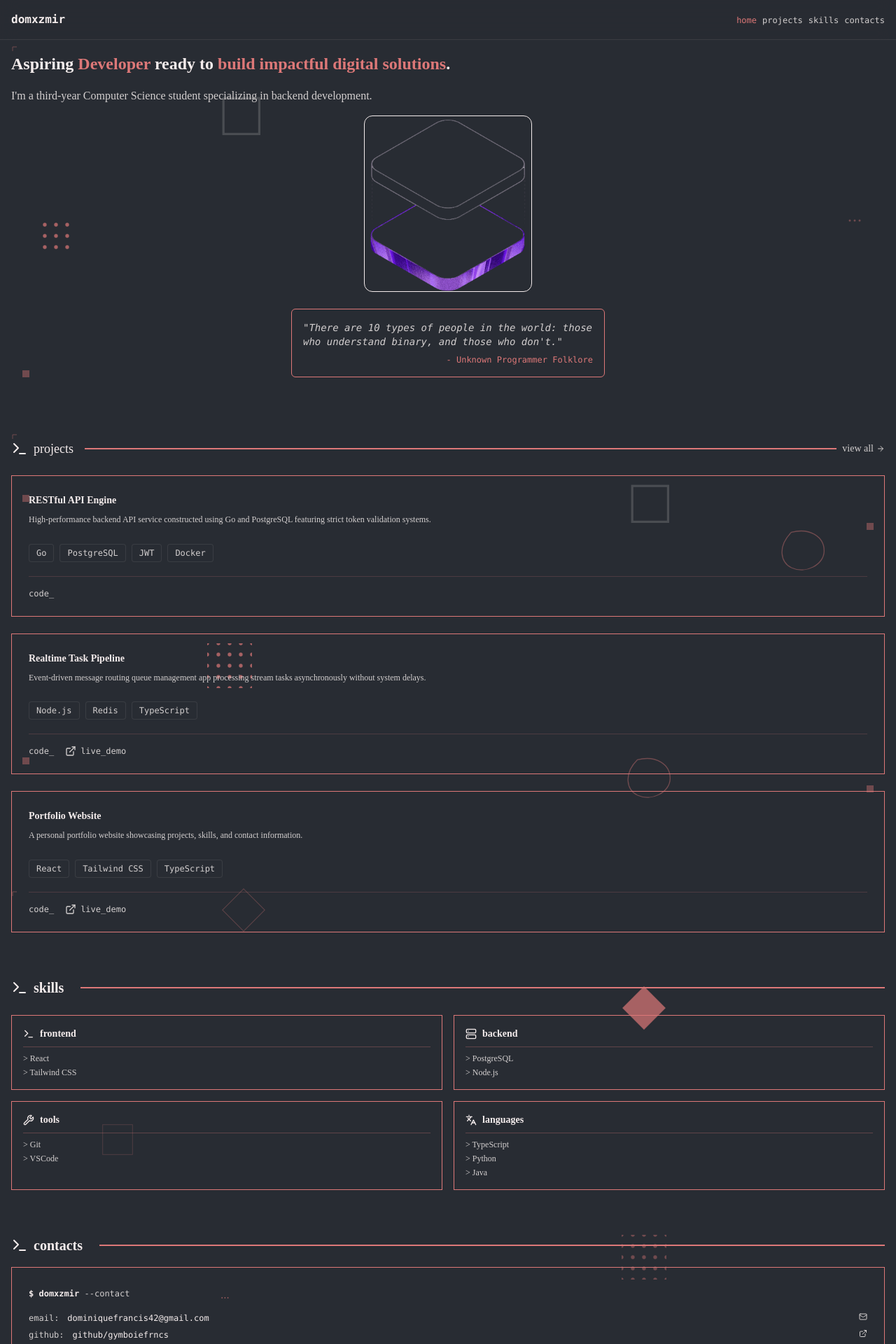
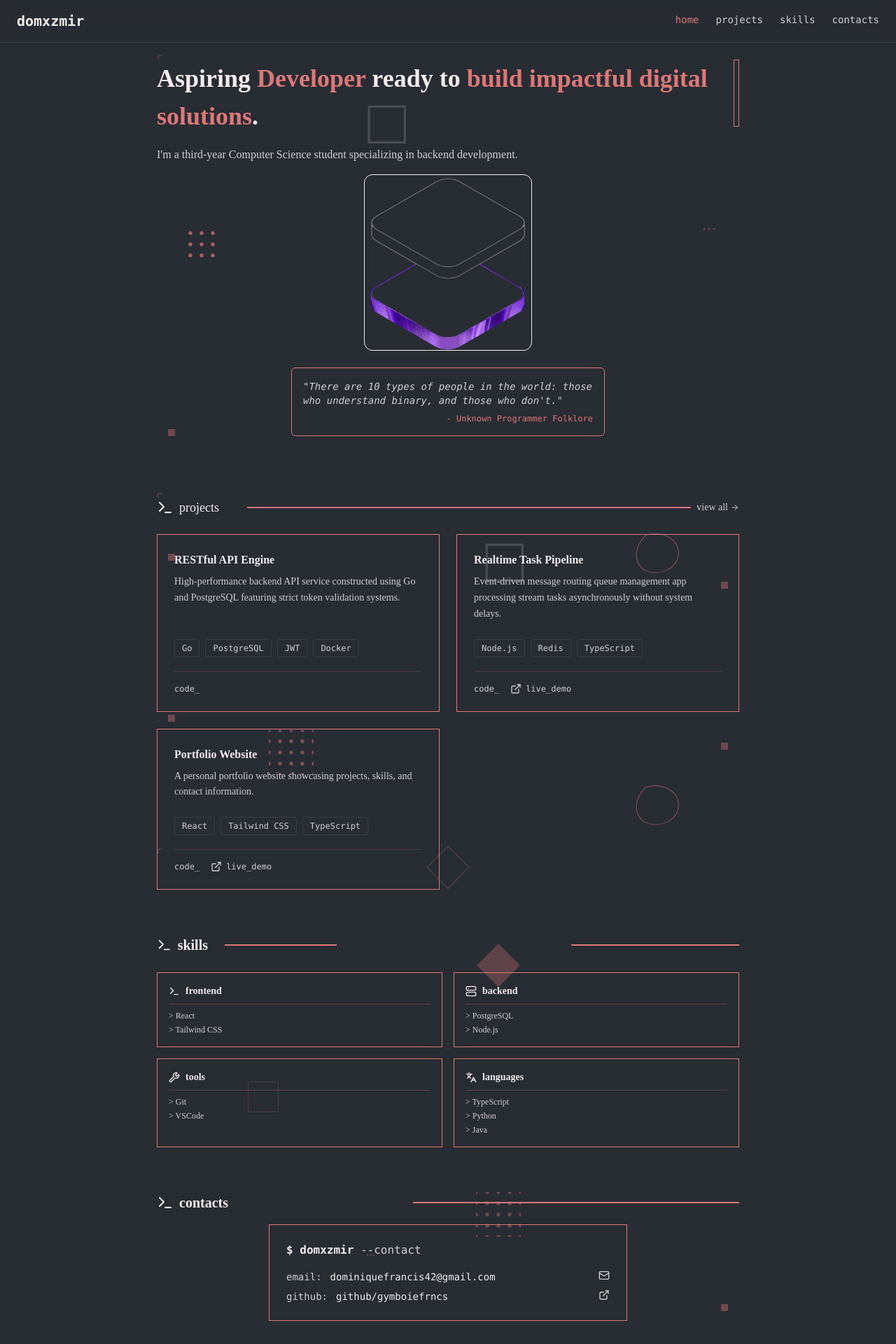
Before and after one commit to gymboiefrncs/portfolio, a React (Vite) app: page / in a window 1280 px wide. Shown: the top 1920 px of the page at 70% size. Built offline with nearby package versions, Linux system fonts and the light colour scheme.

Commit message:
feat: made the sizes compatible to all devices

```diff
--- a/src/App.tsx
+++ b/src/App.tsx
@@ -9,7 +9,7 @@ function App() {
   return (
     <div className="min-h-screen">
       <Header />
-      <main className="p-4 flex flex-col gap-16 mb-16 overflow-x-clip">
+      <main className="p-4 sm:p-6 md:px-8 flex flex-col gap-16 mb-16 overflow-x-clip max-w-4xl mx-auto">
         <Hero />
         <Projects />
         <Skills />
--- a/src/components/Contacts.tsx
+++ b/src/components/Contacts.tsx
@@ -23,14 +23,16 @@ export const Contacts = () => {
       <div className="flex items-center gap-2 relative z-10">
         <Terminal />
         <h4 className="text-foreground">contacts</h4>
-        <hr className="border-primary border-t-2 ml-4 flex-1" />
+        <hr className="border-primary border-t-2 ml-64 flex-1" />
       </div>
-      <div className="border border-primary p-6 mt-4">
-        <span className="text-xs text-muted font-mono">
-          <span className="text-foreground font-semibold">$ domxzmir</span>{" "}
+      <div className="border border-primary p-6 mt-4 max-w-lg mx-auto">
+        <span className=" text-muted font-mono">
+          <span className="text-foreground font-semibold md:text-md">
+            $ domxzmir
+          </span>{" "}
           --contact
         </span>
-        <div className="flex flex-col gap-2 mt-4 font-mono text-xs">
+        <div className="flex flex-col gap-2 mt-4 font-mono text-xs md:text-sm">
           {contacts.map((c, i) => {
             const isEmail = c.label === "email";
             return (
@@ -44,9 +46,9 @@ export const Contacts = () => {
                 <span className="text-muted">{c.label}:</span>
                 <span>{c.value}</span>
                 {isEmail ? (
-                  <Mail className="h-3 w-3 text-muted ml-auto" />
+                  <Mail className="h-3 w-3 md:h-4 md:w-4 text-muted ml-auto" />
                 ) : (
-                  <ExternalLink className="h-3 w-3 text-muted ml-auto" />
+                  <ExternalLink className="h-3 w-3 md:h-4 md:w-4 text-muted ml-auto" />
                 )}
               </a>
             );
--- a/src/components/Header.tsx
+++ b/src/components/Header.tsx
@@ -20,21 +20,23 @@ export const Header = () => {
   }, []);
 
   return (
-    <header className="flex p-4 justify-between sticky top-0 z-50 bg-background/80 backdrop-blur-md border-b border-muted/10">
-      <span className="font-bold font-mono">domxzmir</span>
+    <header className="flex p-4 md:px-6 justify-between sticky top-0 z-50 bg-background/80 backdrop-blur-md border-b border-muted/10">
+      <span className="font-bold font-mono sm:text-lg md:text-xl">
+        domxzmir
+      </span>
       <nav>
-        <ul className="flex gap-2">
+        <ul className="flex gap-2 sm:gap-4 md:gap-6">
           {sections.map((id) => (
             <li key={id}>
               <a
                 href={`#${id}`}
-                className={`font-mono text-sm transition-colors ${
+                className={`font-mono transition-colors ${
                   activeSection === id
                     ? "text-primary"
                     : "text-muted hover:text-primary"
                 }`}
               >
-                <span className="text-xs">{id}</span>
+                <span className="text-xs sm:text-sm">{id}</span>
               </a>
             </li>
           ))}
--- a/src/components/Hero.tsx
+++ b/src/components/Hero.tsx
@@ -15,8 +15,9 @@ export const Hero = () => {
       <ShapeSquareFilled className="h-2.5 w-2.5 text-primary absolute bottom-6 left-4 opacity-40 -z-10" />
       <ShapeDots className="h-5 w-5 text-primary absolute top-58 right-8 opacity-40 -z-10" />
       <ShapeDotGrid3 className="h-16 w-16 text-primary absolute top-58 left-8 opacity-70 -z-10" />
+      <div className="absolute top-0 right-0 border border-primary h-24 w-2" />
       <div className="relative z-10">
-        <h3 className="mb-4">
+        <h3 className="mb-4 md:text-3xl lg:text-4xl">
           <span className="text-foreground">
             Aspiring <span className="text-primary">Developer</span> ready to{" "}
             <span className="text-primary">
--- a/src/components/ProjectCard.tsx
+++ b/src/components/ProjectCard.tsx
@@ -18,8 +18,12 @@ export const ProjectCard = ({
   return (
     <article className="group relative flex h-full flex-col justify-between border border-primary p-6 transition-[transform, box-shadow] duration-300 ease-out hover:-translate-y-1 hover:translate-x-2 hover:[box-shadow:-6px_6px_0_0_var(--primary)]">
       <div>
-        <h3 className="mb-2 text-sm font-bold text-foreground">{title}</h3>
-        <p className="mb-6 text-xs leading-relaxed text-muted">{description}</p>
+        <h3 className="mb-2 text-sm md:text-base font-bold text-foreground">
+          {title}
+        </h3>
+        <p className="mb-6 text-xs md:text-sm leading-relaxed text-muted">
+          {description}
+        </p>
       </div>
 
       <div>
--- a/src/components/Projects.tsx
+++ b/src/components/Projects.tsx
@@ -48,23 +48,23 @@ export const Projects = () => {
       <ShapeSquareFilled className="h-2.5 w-2.5 text-primary absolute bottom-50 right-4 opacity-40 -z-10" />
       <ShapeSquareFilled className="h-2.5 w-2.5 text-primary absolute bottom-60 left-4 opacity-40 -z-10" />
 
-      <ShapeDotGrid5 className="h-16 w-16 text-primary absolute top-73 left-70 opacity-70 -z-10" />
+      <ShapeDotGrid5 className="h-16 w-16 text-primary absolute top-73 sm:top-83 left-70 sm:left-96 md:left-40 opacity-50 -z-10" />
 
-      <ShapeBlob className="h-20 w-20 text-primary absolute top-30 right-20 opacity-40 -z-10" />
-      <ShapeBlob className="h-20 w-20 text-primary absolute bottom-45 right-75 opacity-40 -z-10" />
+      <ShapeBlob className="h-20 w-20 text-primary absolute top-30 md:top-10 right-20 opacity-40 -z-10" />
+      <ShapeBlob className="h-20 w-20 text-primary absolute bottom-45 md:bottom-20 right-75 md:right-20 opacity-40 -z-10" />
 
-      <ShapeDiamond className="h-16 w-16 text-primary absolute bottom-0 left-75 opacity-30 -z-10" />
+      <ShapeDiamond className="h-16 w-16 text-primary absolute bottom-0 left-75 sm:left-90 md:left-96 opacity-30 -z-10" />
 
       <div className="flex items-center gap-2 relative z-10">
         <Terminal />
         <h5 className="text-foreground">projects </h5>
-        <hr className="border-primary border-t-2 ml-2 flex-1" />
+        <hr className="border-primary border-t-2 ml-8 flex-1" />
         <button className="flex items-center gap-1 shrink-0">
           <span className="text-sm text-muted">view all</span>
           <ArrowRight className="h-3 w-3 text-muted" />
         </button>
       </div>
-      <div className="grid grid-cols-1 gap-6 mt-6">
+      <div className="grid grid-cols-1 md:grid-cols-2 gap-6 mt-6">
         {projectsData.map((project, index) => (
           <ProjectCard
             key={index}
--- a/src/components/Skills.tsx
+++ b/src/components/Skills.tsx
@@ -27,12 +27,15 @@ const skillsData = [
 export const Skills = () => {
   return (
     <section className="relative scroll-mt-20" id="skills">
-      <ShapeDiamondFilled className="h-16 w-16 text-primary absolute top-3 right-78 opacity-70 -z-10" />
+      <ShapeDiamondFilled className="h-16 w-16 text-primary absolute top-3 right-78 opacity-30 -z-10" />
       <ShapeSquareOutline className="h-16 w-16 text-primary absolute bottom-10 left-30 opacity-20 -z-10" />
       <div className="flex items-center gap-2 relative z-10">
         <Terminal />
         <h4 className="text-foreground">skills </h4>
-        <hr className="border-primary border-t-2 ml-4 flex-1" />
+        <div className="flex justify-between w-full">
+          <hr className="border-primary border-t-2 ml-4 w-40" />
+          <hr className="border-primary border-t-2 ml-4 w-60" />
+        </div>
       </div>
       <div className="grid grid-cols-2 mt-6 gap-4">
         {skillsData.map((skillData, index) => (
```
